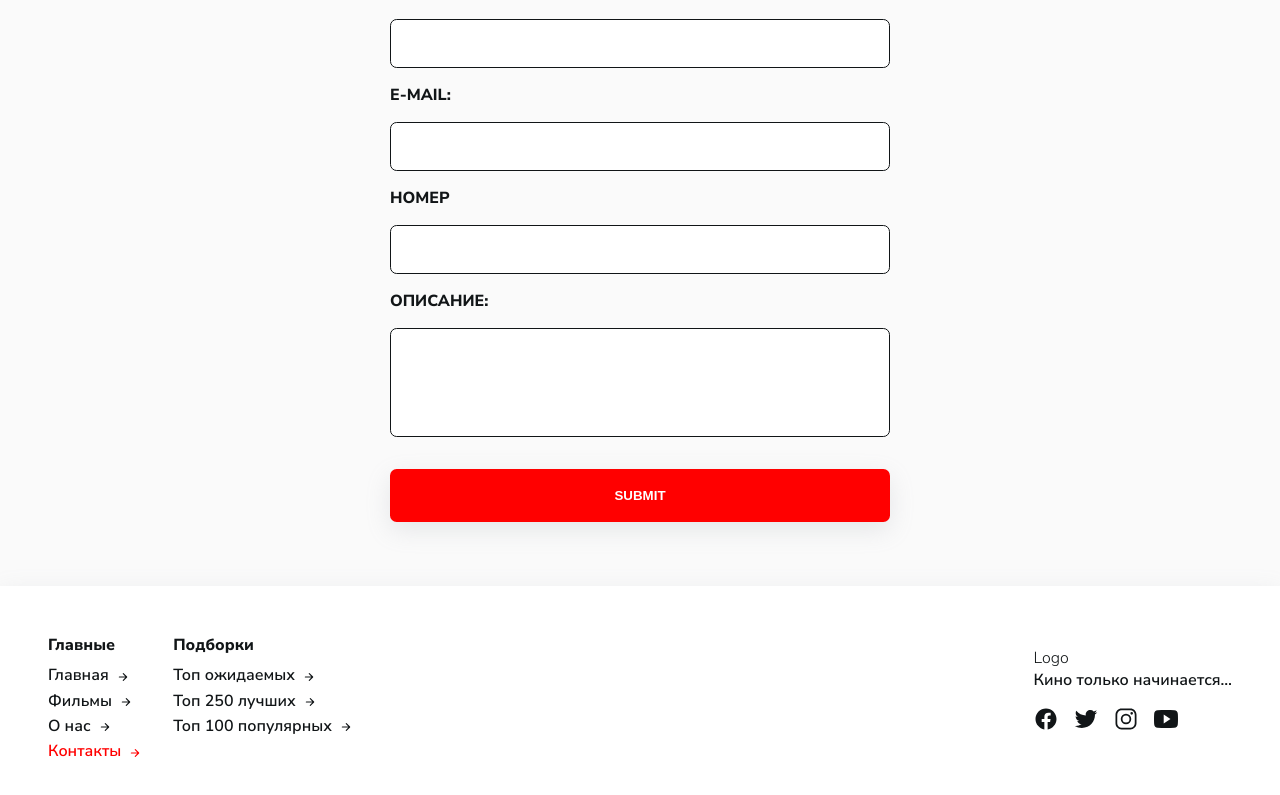
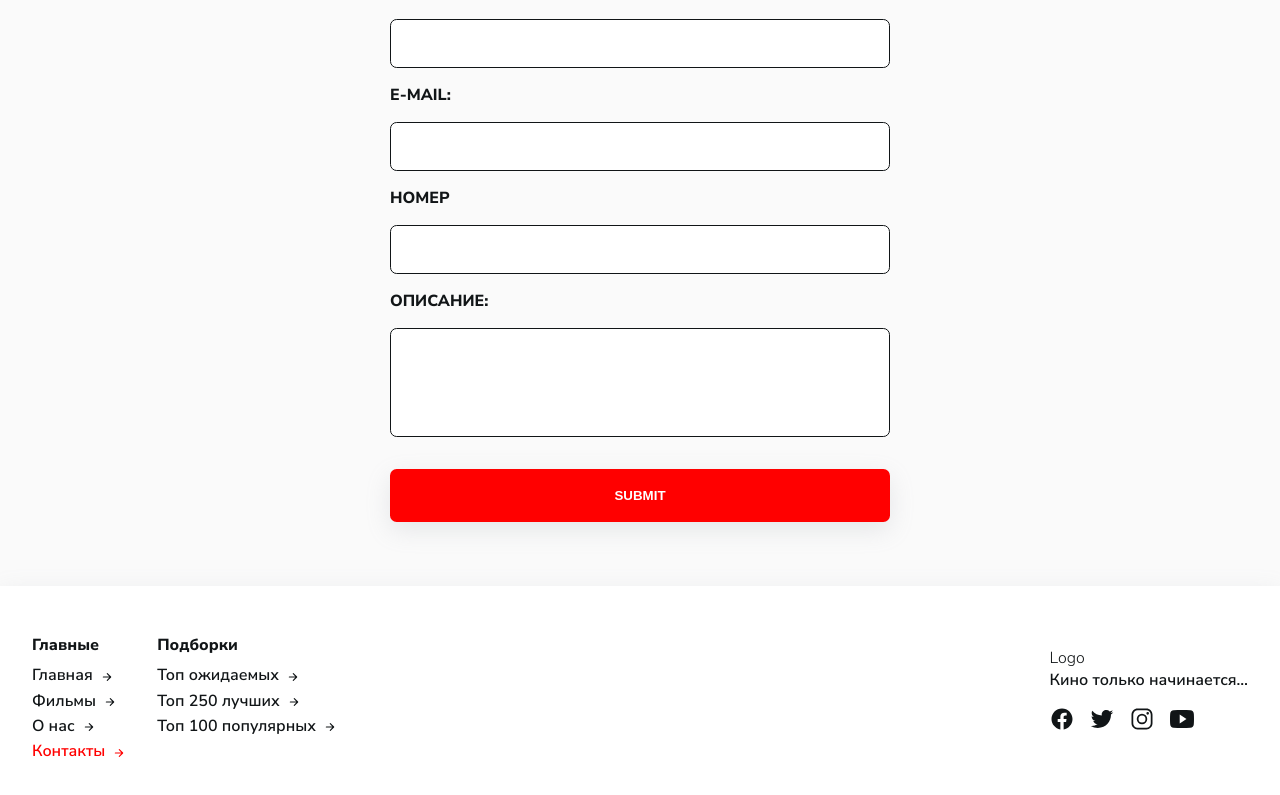
Before and after one commit to Koralldv/kinopoisk, a React (Create React App) app: page /contacts in a window 1280 px wide. Shown: the part 425-1220 px from the top of the page. Built offline with nearby package versions, Linux system fonts and the light colour scheme; no server answers.

Commit message:
Адаптив

```diff
--- a/src/components/Footer.jsx
+++ b/src/components/Footer.jsx
@@ -109,17 +109,19 @@ export const Footer = () => {
 };
 
 const Wrap = styled.footer`
-    padding: 3rem 3rem 4rem 3rem;
+    padding: 2rem;
+
     display: flex;
     flex-wrap: wrap;
     justify-content: space-between;
     align-items: center;
     background-color: var(--colors-ui-base);
     box-shadow: var(--shadow);
+    flex-direction: column;
 
-    @media (max-width: 456px) {
-        flex-direction: column;
-        padding: 2rem;
+    @media (min-width: 456px) {
+        flex-direction: row;
+        padding: 3rem 2rem 4rem;
     }
 `;
 
```
